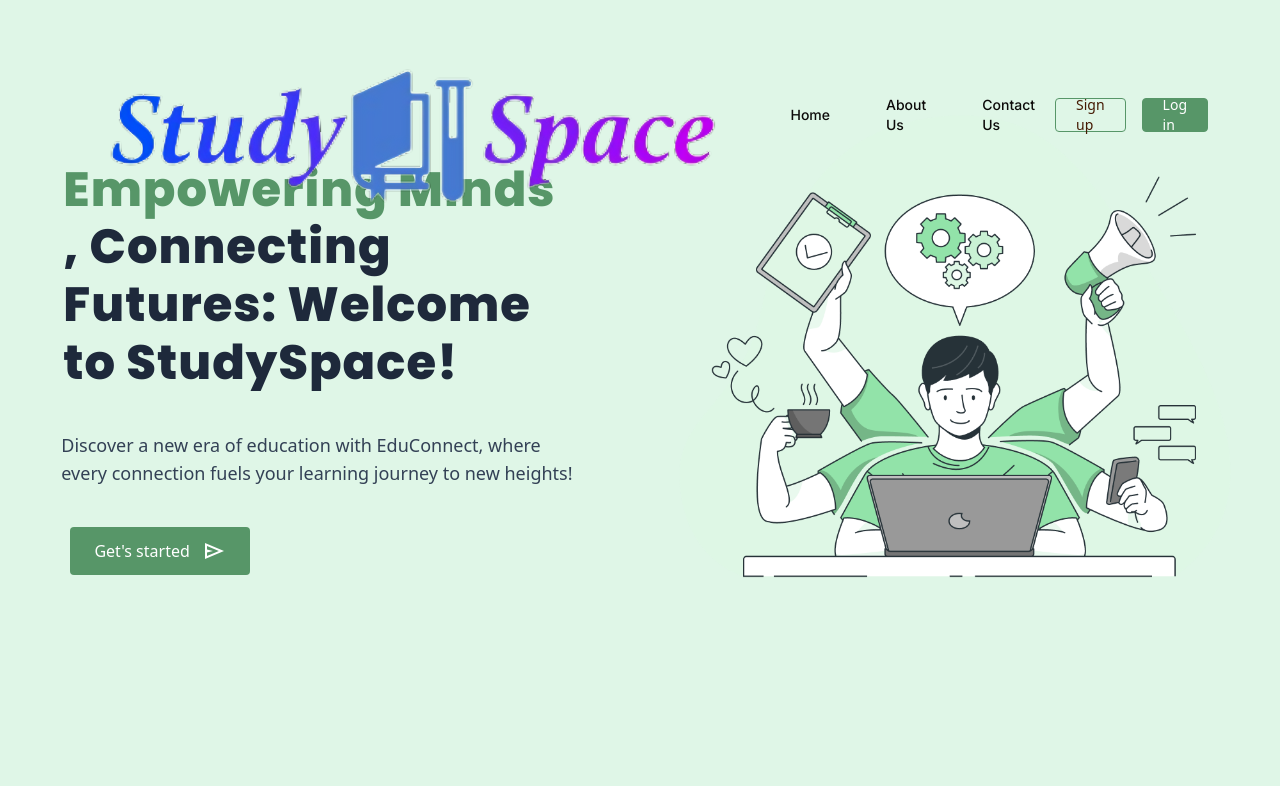
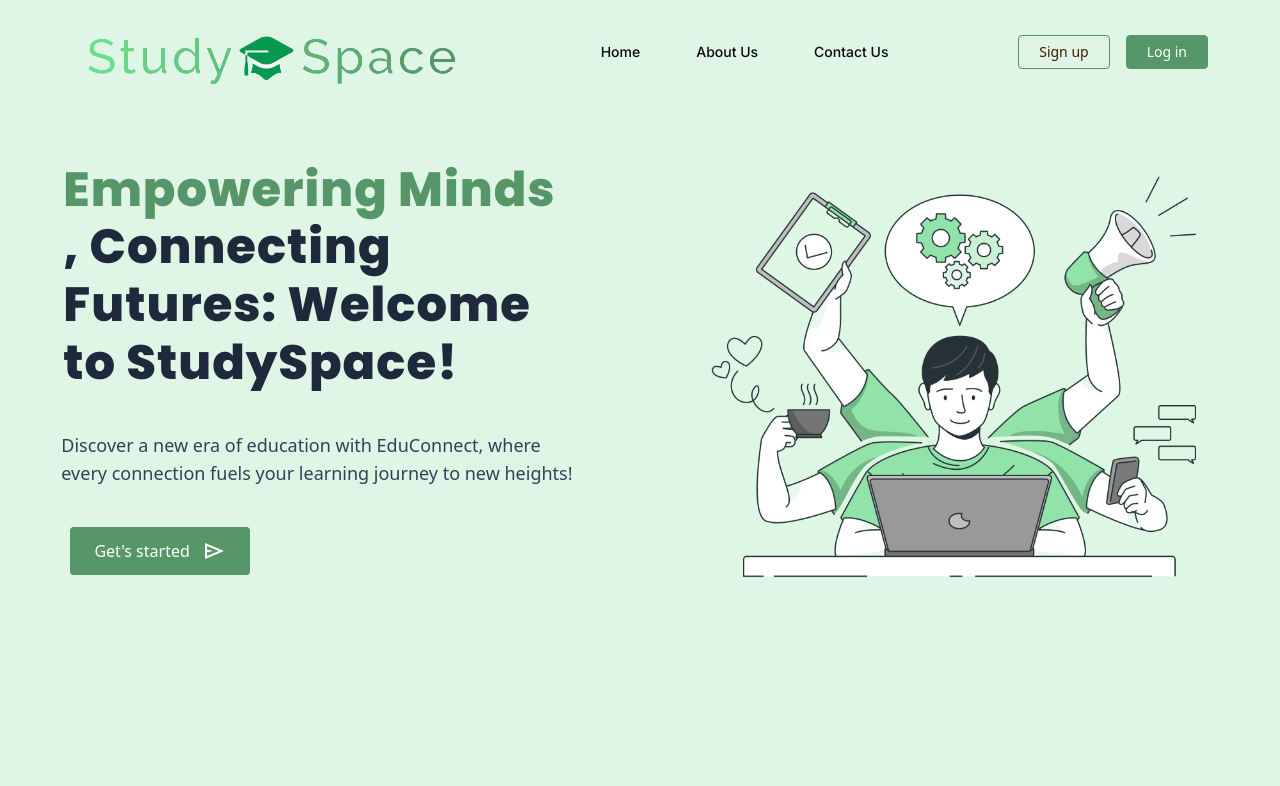
Before and after one commit to Sarabjeet06/studyspace-frontend, a Next.js app: page / in a window 1280 px wide. Shown: the top 786 px of the page. Built offline with nearby package versions, Linux system fonts and the light colour scheme; no server answers; a web font is replaced by a local one.

Commit message:
Added logo

```diff
--- a/src/components/Navbar.js
+++ b/src/components/Navbar.js
@@ -23,7 +23,7 @@ export default function Navbar() {
   return (
     <div className={`flex fixed top-0 justify-between px-3 md:px-16 py-2 w-full  items-center text-sm z-50 ${changeState ? "bg-green-600 bg-clip-padding backdrop-filter backdrop-blur-md bg-opacity-20  " : "bg-transparent"}  transition-all duration-300 ease-in-out`}>
         <div>
-          <Image src="/images/Logo.png" width={100} height={100} alt='Logo' className='w-full' />
+          <Image src="/images/Logo3.png" width={100} height={100} alt='Logo' className='w-full' />
         </div>
         <div className='hidden sm:flex *:px-3 *:h-14 gap-8 font_inter_custom font-medium '>
             <div className='flex items-center hover:cursor-pointer hover:border-green-500'>Home</div>
```
Also changed, not shown: public/images/logo3.png (added), public/images/logo4.png (added).
